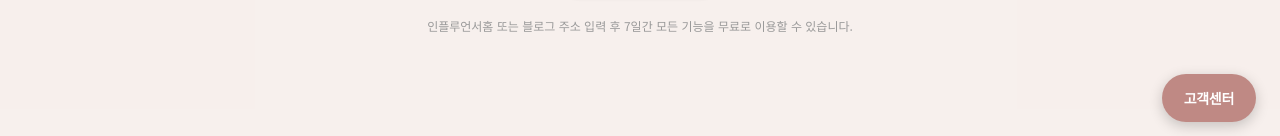
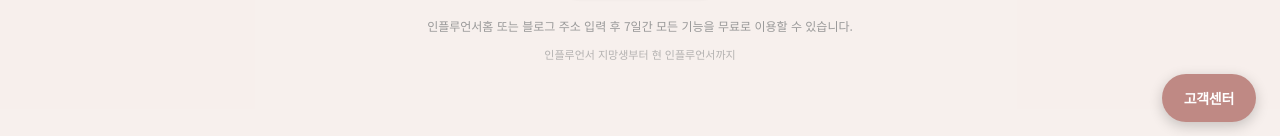
Before and after one commit to orange0717/naver-influencer, a Next.js app: page / in a window 1280 px wide. Shown: the part 654-790 px from the top of the page. Built offline with nearby package versions, Linux system fonts and the light colour scheme; no server answers.

Commit message:
chore(landing): 히어로 하단에 타깃 안내 문구 추가
"인플루언서 지망생부터 현 인플루언서까지" 한 줄을 데모 안내문 아래
작은 텍스트로 추가하여 서비스 타깃을 명확히 함.

```diff
--- a/src/app/page.tsx
+++ b/src/app/page.tsx
@@ -116,6 +116,10 @@ export default function LandingPage() {
 
         <p className="text-xs text-dim mt-5">
           인플루언서홈 또는 블로그 주소 입력 후 7일간 모든 기능을 무료로 이용할 수 있습니다.
+        </p>
+
+        <p className="text-[11px] text-dim/70 mt-3">
+          인플루언서 지망생부터 현 인플루언서까지
         </p>
 
         <DemoModal open={demoOpen} onClose={() => setDemoOpen(false)} />
```
